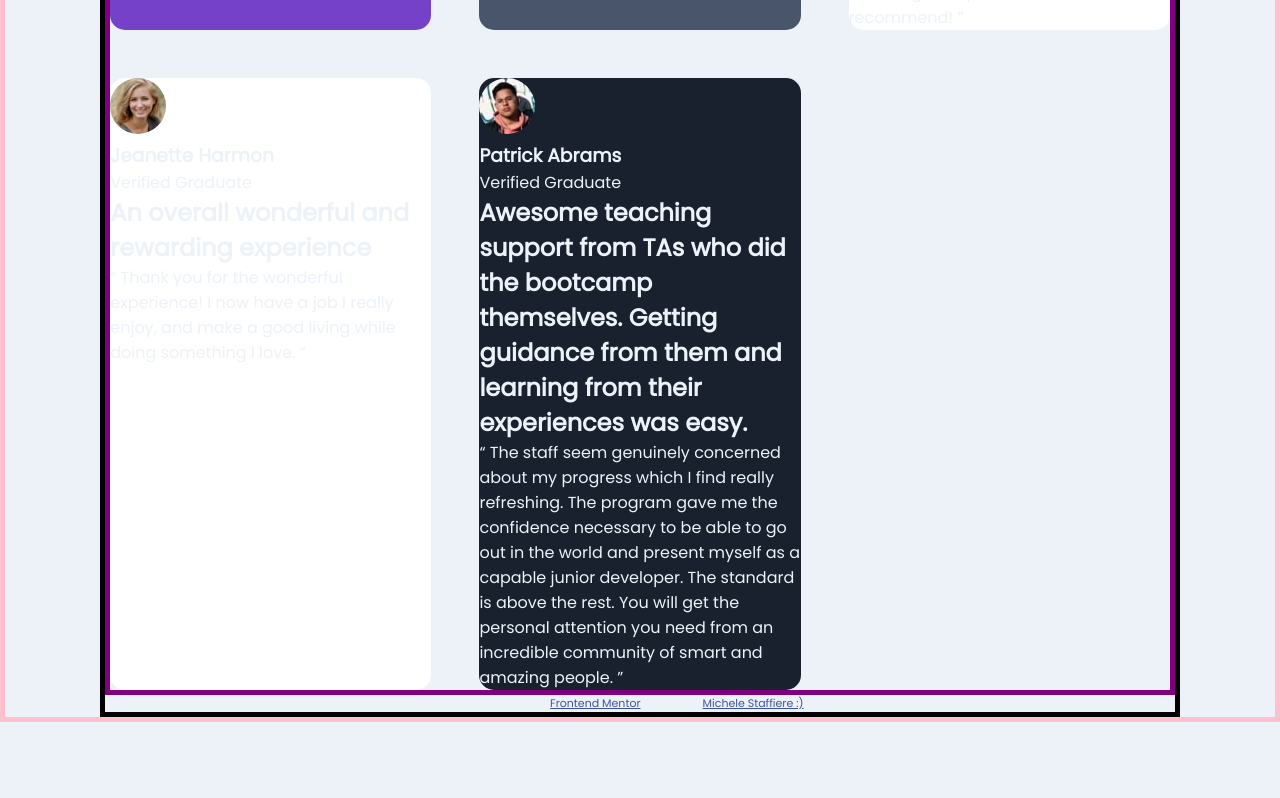
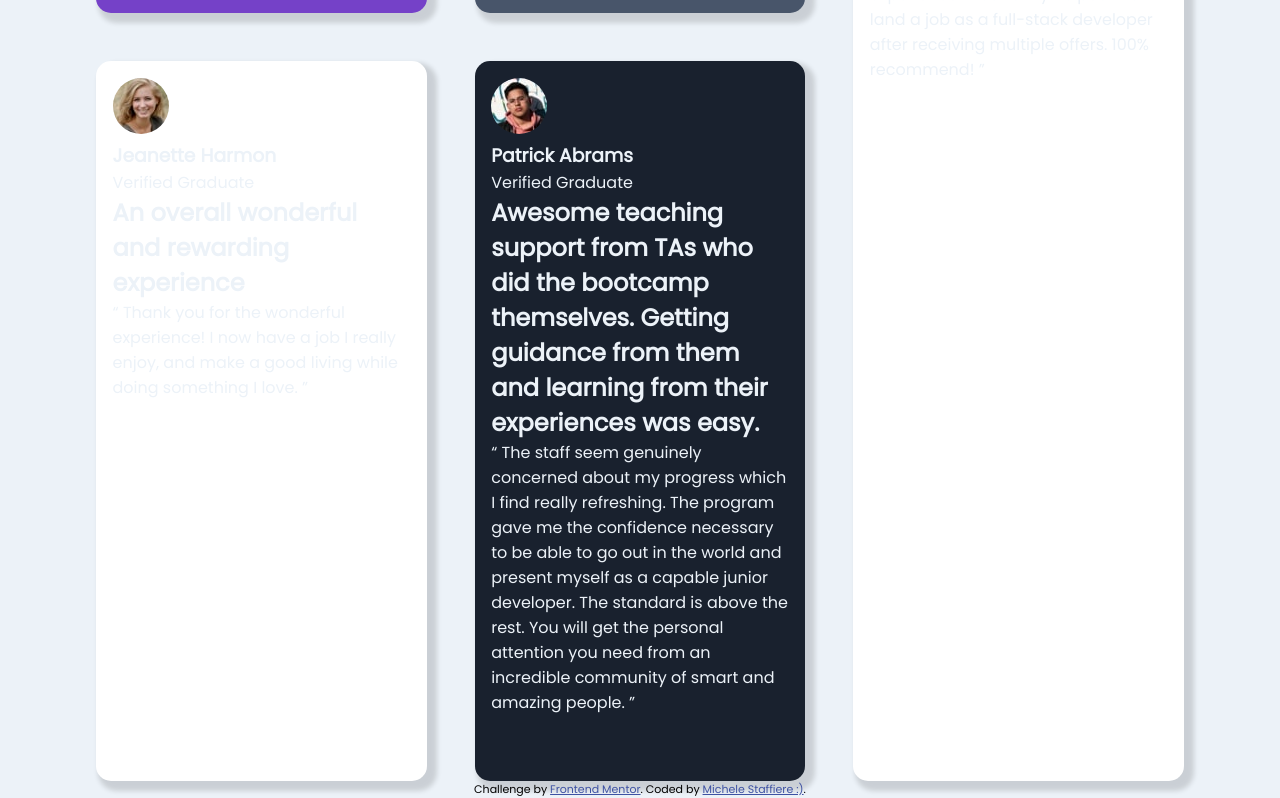
Before and after one commit to michelestaffiere/Testimonials-grid-section, a plain HTML site: page index.html in a window 1280 px wide. Shown: the part 707-1505 px from the top of the page. Before the commit the page ends 1429 px from the top, so only its background shows below. Drawn offline with Linux system fonts and the light colour scheme.

Commit message:
grid layout changes

```diff
--- a/style.css
+++ b/style.css
@@ -19,13 +19,11 @@ html {
 }
 body{
     min-height: 100%;
-    border: pink solid 5px;
     display: flex;
     justify-content: center;
     background-color: hsl(210, 46%, 95%);
 }
 section{
-    border: black solid 5px;
     max-width: 85%;
     margin: 0;
 }
@@ -33,31 +31,54 @@ section{
 /*  Review Styling */
 /* +++++++++++++++ */
 #grid-container{
-    border: purple solid 5px;
     display: grid;
-    grid-template-columns: minmax(6.25rem, auto) minmax(6.25rem, auto)minmax(6.25rem, auto);
+    grid-template-rows: 1fr 1fr;
+    grid-template-columns:  1fr 1fr 1fr;
     gap:3rem;
 }
 #grid-container div{
     border-radius: 15px;
+    padding:5%;
+    box-shadow: 6px 6px 5px 4px rgba(0,0,0,0.14);
+    transition: 1s;
 }
 #picture{
     border-radius: 50px;
 }
 #one{
     background-color: hsl(263, 55%, 52%);
+    grid-row-start: 1;
+    grid-column-start: 1;
+    grid-row-end: 2;
+    grid-column-end: 2;
 }
 #two{
     background-color: hsl(217, 19%, 35%);
+    grid-row-start: 1;
+    grid-column-start: 2;
+    grid-row-end: 2;
+    grid-column-end: 3;
 }
 #three{
     background-color: hsl(0, 0%, 100%);
+    grid-row-start: 1;
+    grid-column-start: 3;
+    grid-row-end: 3;
+    grid-column-end: 4;
 }
 #four{
     background-color: hsl(0, 0%, 100%);
+    grid-row-start: 2;
+    grid-column-start: 1;
+    grid-row-end: 3;
+    grid-column-end: 2;
 }
 #five{
    background-color: hsl(219, 29%, 14%);
+   grid-row-start: 2;
+   grid-column-start: 2;
+   grid-row-end: 3;
+   grid-column-end: 3;
 }
 
 
@@ -67,5 +88,10 @@ section{
 
 
 
-.attribution { font-size: 11px; text-align: center; }
+.attribution {
+    font-size: 11px;
+    text-align: center;
+    color: black;
+    margin: 0;
+}
 .attribution a { color: hsl(228, 45%, 44%); }
```
Also changed, not shown: index.html (+1 -0 lines).
